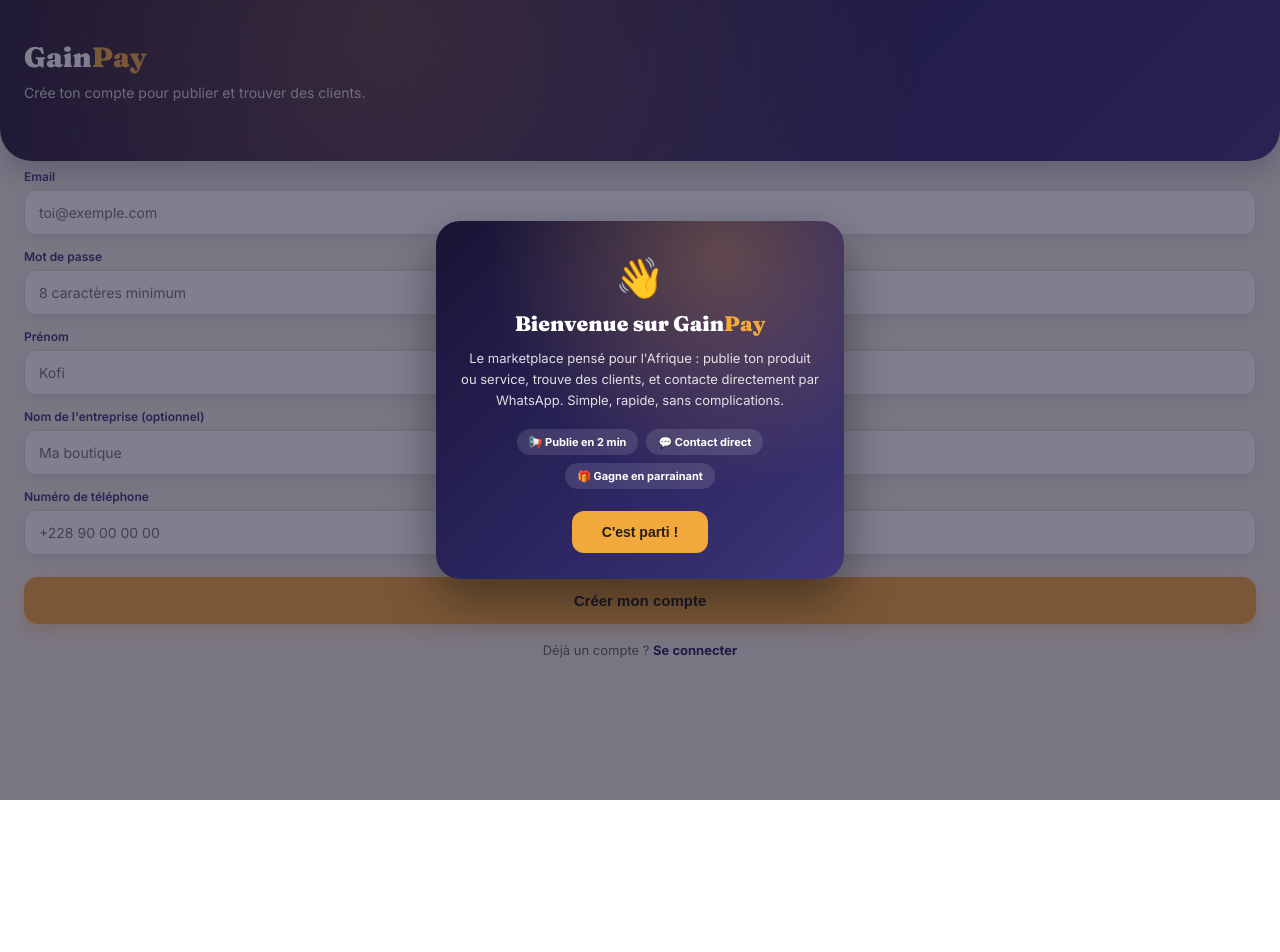
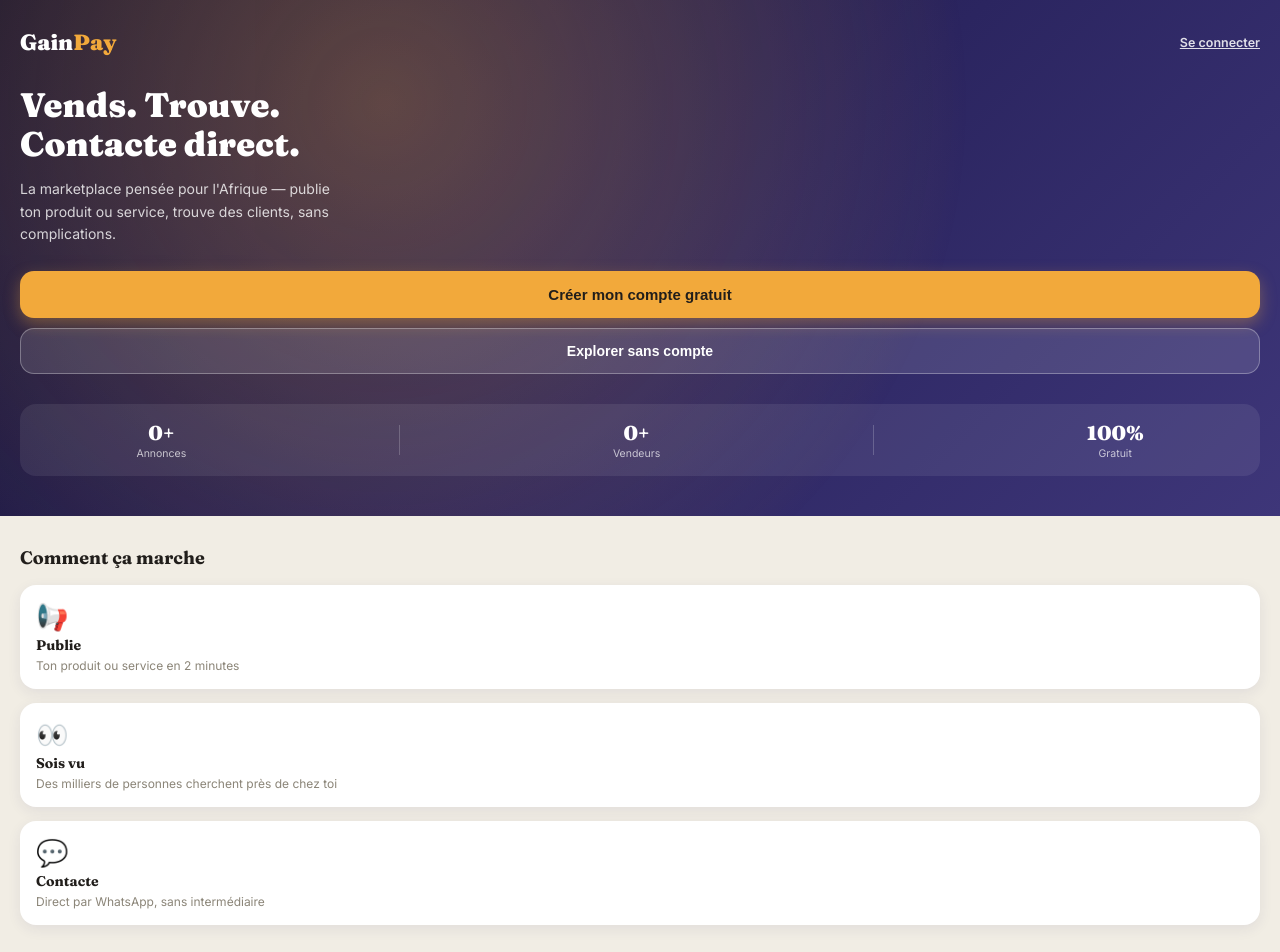
Before and after one commit to abdoula14cherif/afrimarket2, a React (Vite) app: page / in a window 1280 px wide. Shown: the top 952 px of the page. Before the commit the page ends 800 px from the top, so only its background shows below. Built offline with nearby package versions, Linux system fonts and the light colour scheme; no server answers; the database is empty.

Commit message:
Ajout page accueil publique, marketplace accessible sans compte, contact gate a l'inscription

```diff
--- a/src/App.jsx
+++ b/src/App.jsx
@@ -1,5 +1,6 @@
 import { useEffect, useState } from 'react'
 import { supabase } from './supabaseClient'
+import LandingPage from './pages/LandingPage.jsx'
 import SignupPage from './pages/SignupPage.jsx'
 import LoginPage from './pages/LoginPage.jsx'
 import DashboardPage from './pages/DashboardPage.jsx'
@@ -16,14 +17,14 @@
 import BoutiquePage from './pages/BoutiquePage.jsx'
 import AdminPage from './pages/AdminPage.jsx'
 import ParrainagePage from './pages/ParrainagePage.jsx'
+import MaintenancePage from './pages/MaintenancePage.jsx'
+import OffersPage from './pages/OffersPage.jsx'
 import PromoCodesPage from './pages/PromoCodesPage.jsx'
-import OffersPage from './pages/OffersPage.jsx'
-import MaintenancePage from './pages/MaintenancePage.jsx'
 
 const ADMIN_EMAIL = 'abdoula14cherif@gmail.com'
 
 export default function App() {
-  const [page, setPage] = useState('signup')
+  const [page, setPage] = useState('landing')
   const [user, setUser] = useState(null)
   const [profile, setProfile] = useState(null)
   const [checkingSession, setCheckingSession] = useState(true)
@@ -51,7 +52,7 @@
       } else if (session?.user) {
         navigateTo('dashboard', null, { replace: true })
       } else {
-        navigateTo('signup', null, { replace: true })
+        navigateTo('landing', null, { replace: true })
       }
       setCheckingSession(false)
     }
@@ -81,7 +82,7 @@
 
   useEffect(() => {
     function handlePopState(event) {
-      const dest = event.state?.page || 'dashboard'
+      const dest = event.state?.page || 'landing'
       setPage(dest)
       if (dest === 'annonce-detail') setSelectedAnnonceId(event.state?.param || null)
       if (dest === 'boutique') setSelectedBoutiqueSlug(event.state?.param || null)
@@ -102,29 +103,28 @@
     return <MaintenancePage message={maintenance.message} onLoginClick={() => navigateTo('login')} />
   }
 
-  if (page === 'boutique') return <BoutiquePage slug={selectedBoutiqueSlug} onNavigate={handleNavigate} />
+  if (page === 'landing') return <LandingPage onNavigate={handleNavigate} />
+  if (page === 'boutique') return <BoutiquePage slug={selectedBoutiqueSlug} user={user} onNavigate={handleNavigate} />
   if (page === 'annonce-detail') return <AnnonceDetailPage annonceId={selectedAnnonceId} user={user} onNavigate={handleNavigate} />
+  if (page === 'explore') return <ExplorePage user={user} onNavigate={handleNavigate} />
+  if (page === 'legal') return <LegalPage onNavigate={handleNavigate} />
 
   if (!user) {
     if (page === 'login') return <LoginPage onSuccess={(data) => { setUser(data.user); navigateTo('dashboard') }} goToSignup={() => navigateTo('signup')} />
     return <SignupPage onSuccess={(data) => { setUser(data.user); navigateTo('dashboard') }} goToLogin={() => navigateTo('login')} />
   }
 
-  if (page === 'dashboard') return <DashboardPage user={user} onNavigate={handleNavigate} onLogout={() => { setUser(null); navigateTo('login') }} />
-  if (page === 'profile') return <ProfilePage user={user} onNavigate={handleNavigate} onLogout={() => { setUser(null); navigateTo('login') }} />
+  if (page === 'dashboard') return <DashboardPage user={user} onNavigate={handleNavigate} onLogout={() => { setUser(null); navigateTo('landing') }} />
+  if (page === 'profile') return <ProfilePage user={user} onNavigate={handleNavigate} onLogout={() => { setUser(null); navigateTo('landing') }} />
   if (page === 'publish') return <PublishPage user={user} profile={profile} editId={editId} onNavigate={(dest) => { setEditId(null); navigateTo(dest) }} />
-  if (page === 'explore') return <ExplorePage user={user} onNavigate={handleNavigate} />
   if (page === 'contacts') return <ContactsPage user={user} onNavigate={handleNavigate} />
   if (page === 'favoris') return <FavoritesPage user={user} onNavigate={handleNavigate} />
   if (page === 'verification') return <VerificationPage user={user} onNavigate={handleNavigate} />
-  if (page === 'legal') return <LegalPage onNavigate={handleNavigate} />
   if (page === 'boutique-settings') return <BoutiqueSettingsPage user={user} onNavigate={handleNavigate} />
-  if (page === 'promo-codes') return <PromoCodesPage user={user} onNavigate={handleNavigate} />
-
-  if (page === 'offres') return <OffersPage user={user} onNavigate={handleNavigate} />
-
   if (page === 'admin') return <AdminPage user={user} onNavigate={handleNavigate} />
   if (page === 'parrainage') return <ParrainagePage user={user} onNavigate={handleNavigate} />
+  if (page === 'offres') return <OffersPage user={user} onNavigate={handleNavigate} />
+  if (page === 'promo-codes') return <PromoCodesPage user={user} onNavigate={handleNavigate} />
   if (page === 'my-listings') {
     return (
       <MyListingsPage
@@ -135,5 +135,5 @@
     )
   }
 
-  return <DashboardPage user={user} onNavigate={handleNavigate} onLogout={() => { setUser(null); navigateTo('login') }} />
+  return <DashboardPage user={user} onNavigate={handleNavigate} onLogout={() => { setUser(null); navigateTo('landing') }} />
 }
--- a/src/pages/AnnonceDetailPage.jsx
+++ b/src/pages/AnnonceDetailPage.jsx
@@ -79,6 +79,7 @@
 
   const handleContact = async () => {
     if (!annonce?.contact) return
+    if (!user) { onNavigate('signup'); return }
     await supabase.from('contacts_log').insert({ annonce_id: annonce.id })
     window.open(buildWhatsAppLink(annonce), '_blank')
   }
--- a/src/pages/BoutiquePage.jsx
+++ b/src/pages/BoutiquePage.jsx
@@ -61,6 +61,7 @@
 
   const handleContact = async (item) => {
     if (!item.contact) return
+    if (!user) { onNavigate('signup'); return }
     await supabase.from('contacts_log').insert({ annonce_id: item.id })
     window.open(buildWhatsAppLink(item), '_blank')
   }
--- a/src/pages/ExplorePage.jsx
+++ b/src/pages/ExplorePage.jsx
@@ -98,6 +98,7 @@
 
   const handleContact = async (item) => {
     if (!item.contact) return
+    if (!user) { onNavigate('signup'); return }
     await supabase.from('contacts_log').insert({ annonce_id: item.id })
     window.open(buildWhatsAppLink(item), '_blank')
   }
--- /dev/null
+++ b/src/pages/LandingPage.jsx
@@ -0,0 +1,164 @@
+import { useEffect, useState } from 'react'
+import { supabase } from '../supabaseClient'
+import { COLORS, FONT_BODY, FONT_DISPLAY, GRADIENTS, SHADOWS } from '../constants.js'
+
+const CATEGORY_EMOJI = { telephones: '📱', services: '🔧', mode: '👗', maison: '🏠', autres: '🛍️' }
+
+export default function LandingPage({ onNavigate }) {
+  const [featured, setFeatured] = useState([])
+  const [stats, setStats] = useState({ annonces: 0, vendeurs: 0 })
+  const [loading, setLoading] = useState(true)
+
+  useEffect(() => {
+    loadData()
+  }, [])
+
+  async function loadData() {
+    const { data: recent } = await supabase
+      .from('annonces')
+      .select('id, titre, prix, ville, photo_url, categorie')
+      .order('created_at', { ascending: false })
+      .limit(6)
+    setFeatured(recent || [])
+
+    const { count: annoncesCount } = await supabase.from('annonces').select('id', { count: 'exact', head: true })
+    const { count: vendeursCount } = await supabase.from('profiles').select('id', { count: 'exact', head: true })
+    setStats({ annonces: annoncesCount || 0, vendeurs: vendeursCount || 0 })
+
+    setLoading(false)
+  }
+
+  return (
+    <div style={styles.page}>
+      <div style={styles.hero}>
+        <div style={styles.glow} />
+        <div style={styles.heroTop}>
+          <div style={styles.brand}>Gain<span style={{ color: COLORS.marigold }}>Pay</span></div>
+          <span style={styles.loginLink} onClick={() => onNavigate?.('login')}>Se connecter</span>
+        </div>
+
+        <p style={styles.headline}>Vends. Trouve.<br />Contacte direct.</p>
+        <p style={styles.subheadline}>La marketplace pensée pour l'Afrique — publie ton produit ou service, trouve des clients, sans complications.</p>
+
+        <div style={styles.heroCtas}>
+          <button style={styles.primaryCta} onClick={() => onNavigate?.('signup')}>Créer mon compte gratuit</button>
+          <button style={styles.secondaryCta} onClick={() => onNavigate?.('explore')}>Explorer sans compte</button>
+        </div>
+
+        <div style={styles.statsRow}>
+          <div style={styles.statItem}>
+            <p style={styles.statValue}>{stats.annonces}+</p>
+            <p style={styles.statLabel}>Annonces</p>
+          </div>
+          <div style={styles.statDivider} />
+          <div style={styles.statItem}>
+            <p style={styles.statValue}>{stats.vendeurs}+</p>
+            <p style={styles.statLabel}>Vendeurs</p>
+          </div>
+          <div style={styles.statDivider} />
+          <div style={styles.statItem}>
+            <p style={styles.statValue}>100%</p>
+            <p style={styles.statLabel}>Gratuit</p>
+          </div>
+        </div>
+      </div>
+
+      <div style={styles.section}>
+        <p style={styles.sectionTitle}>Comment ça marche</p>
+        <div style={styles.stepsRow}>
+          <Step icon="📢" title="Publie" text="Ton produit ou service en 2 minutes" />
+          <Step icon="👀" title="Sois vu" text="Des milliers de personnes cherchent près de chez toi" />
+          <Step icon="💬" title="Contacte" text="Direct par WhatsApp, sans intermédiaire" />
+        </div>
+      </div>
+
+      <div style={styles.section}>
+        <div style={styles.sectionHeadRow}>
+          <p style={styles.sectionTitle}>Annonces en vedette</p>
+          <span style={styles.seeAll} onClick={() => onNavigate?.('explore')}>Tout voir</span>
+        </div>
+
+        {loading && <p style={styles.emptyText}>Chargement...</p>}
+        {!loading && featured.length === 0 && <p style={styles.emptyText}>Sois le premier à publier !</p>}
+
+        <div style={styles.grid}>
+          {featured.map((item, i) => (
+            <div key={item.id} style={{ ...styles.card, animation: `gp-fade-up 0.5s ease ${i * 60}ms both` }} onClick={() => onNavigate?.('annonce-detail', item.id)}>
+              <div style={styles.cardImg}>
+                {item.photo_url ? <img src={item.photo_url} alt={item.titre} style={styles.cardImgTag} /> : <span style={styles.cardImgFallback}>{CATEGORY_EMOJI[item.categorie] || '🛍️'}</span>}
+              </div>
+              <div style={styles.cardBody}>
+                <p style={styles.cardTitle}>{item.titre}</p>
+                <p style={styles.cardLoc}>📍 {item.ville}</p>
+                <span style={styles.priceTag}>{item.prix?.toLocaleString('fr-FR')} F</span>
+              </div>
+            </div>
+          ))}
+        </div>
+      </div>
+
+      <div style={styles.finalCta}>
+        <p style={styles.finalCtaTitle}>Prêt à commencer ?</p>
+        <p style={styles.finalCtaText}>Rejoins des milliers de vendeurs et acheteurs déjà sur GainPay.</p>
+        <button style={styles.primaryCta} onClick={() => onNavigate?.('signup')}>Créer mon compte gratuit</button>
+      </div>
+
+      <div style={styles.footer}>
+        <span onClick={() => onNavigate?.('legal')} style={styles.footerLink}>CGU · Confidentialité · À propos</span>
+      </div>
+    </div>
+  )
+}
+
+function Step({ icon, title, text }) {
+  return (
+    <div style={styles.step}>
+      <span style={styles.stepIcon}>{icon}</span>
+      <p style={styles.stepTitle}>{title}</p>
+      <p style={styles.stepText}>{text}</p>
+    </div>
+  )
+}
+
+const styles = {
+  page: { minHeight: '100vh', background: COLORS.sand, fontFamily: FONT_BODY },
+  hero: { background: GRADIENTS.hero, padding: '28px 20px 40px', position: 'relative', overflow: 'hidden', color: '#fff' },
+  glow: { position: 'absolute', inset: 0, background: GRADIENTS.marigoldGlow, animation: 'gp-glow 4s ease-in-out infinite' },
+  heroTop: { display: 'flex', justifyContent: 'space-between', alignItems: 'center', position: 'relative', marginBottom: 30 },
+  brand: { fontFamily: FONT_DISPLAY, fontWeight: 900, fontSize: 22 },
+  loginLink: { fontSize: 12.5, color: 'rgba(255,255,255,0.85)', fontWeight: 600, cursor: 'pointer', textDecoration: 'underline' },
+  headline: { fontFamily: FONT_DISPLAY, fontWeight: 900, fontSize: 34, lineHeight: 1.15, margin: '0 0 14px', position: 'relative' },
+  subheadline: { fontSize: 14, color: 'rgba(255,255,255,0.8)', lineHeight: 1.6, margin: '0 0 26px', maxWidth: 320, position: 'relative' },
+  heroCtas: { display: 'flex', flexDirection: 'column', gap: 10, position: 'relative', marginBottom: 30 },
+  primaryCta: { background: COLORS.marigold, color: COLORS.ink, border: 'none', borderRadius: 14, padding: '15px', fontSize: 15, fontWeight: 700, cursor: 'pointer', boxShadow: SHADOWS.button },
+  secondaryCta: { background: 'rgba(255,255,255,0.12)', color: '#fff', border: '1.5px solid rgba(255,255,255,0.3)', borderRadius: 14, padding: '14px', fontSize: 14, fontWeight: 700, cursor: 'pointer' },
+  statsRow: { display: 'flex', alignItems: 'center', justifyContent: 'space-around', position: 'relative', background: 'rgba(255,255,255,0.08)', borderRadius: 16, padding: '16px 10px' },
+  statItem: { textAlign: 'center' },
+  statValue: { fontFamily: FONT_DISPLAY, fontSize: 20, fontWeight: 900, margin: 0 },
+  statLabel: { fontSize: 10.5, color: 'rgba(255,255,255,0.7)', margin: '2px 0 0' },
+  statDivider: { width: 1, height: 30, background: 'rgba(255,255,255,0.2)' },
+  section: { padding: '30px 20px 4px' },
+  sectionHeadRow: { display: 'flex', justifyContent: 'space-between', alignItems: 'baseline' },
+  sectionTitle: { fontFamily: FONT_DISPLAY, fontSize: 18, fontWeight: 700, color: COLORS.ink, margin: '0 0 16px' },
+  seeAll: { fontSize: 12, fontWeight: 600, color: COLORS.indigoSoft, cursor: 'pointer' },
+  stepsRow: { display: 'flex', flexDirection: 'column', gap: 14 },
+  step: { background: COLORS.card, borderRadius: 16, padding: '16px', boxShadow: SHADOWS.soft, display: 'flex', flexDirection: 'column', gap: 4 },
+  stepIcon: { fontSize: 26 },
+  stepTitle: { fontFamily: FONT_DISPLAY, fontWeight: 700, fontSize: 14, color: COLORS.ink, margin: 0 },
+  stepText: { fontSize: 12, color: COLORS.muted, margin: 0 },
+  emptyText: { fontSize: 13, color: COLORS.muted, textAlign: 'center', padding: '20px 0' },
+  grid: { display: 'grid', gridTemplateColumns: '1fr 1fr', gap: 14 },
+  card: { background: COLORS.card, borderRadius: 18, overflow: 'hidden', boxShadow: SHADOWS.soft, cursor: 'pointer' },
+  cardImg: { height: 105, background: COLORS.sand, display: 'flex', alignItems: 'center', justifyContent: 'center' },
+  cardImgTag: { width: '100%', height: '100%', objectFit: 'cover' },
+  cardImgFallback: { fontSize: 32 },
+  cardBody: { padding: '10px 12px 12px' },
+  cardTitle: { fontSize: 13, fontWeight: 600, margin: '0 0 4px', lineHeight: 1.3, minHeight: 34, color: COLORS.ink },
+  cardLoc: { fontSize: 11, color: COLORS.muted, margin: '0 0 6px' },
+  priceTag: { fontFamily: 'monospace', fontWeight: 700, fontSize: 13.5, color: COLORS.indigo },
+  finalCta: { margin: '36px 20px', background: GRADIENTS.hero, borderRadius: 20, padding: '30px 24px', textAlign: 'center', color: '#fff' },
+  finalCtaTitle: { fontFamily: FONT_DISPLAY, fontSize: 20, fontWeight: 900, margin: '0 0 8px' },
+  finalCtaText: { fontSize: 13, color: 'rgba(255,255,255,0.8)', margin: '0 0 20px' },
+  footer: { textAlign: 'center', padding: '10px 20px 40px' },
+  footerLink: { fontSize: 11.5, color: COLORS.muted, cursor: 'pointer' },
+}
```
Also changed, not shown: 3 other files (tests, documents, lock files or other folders).
